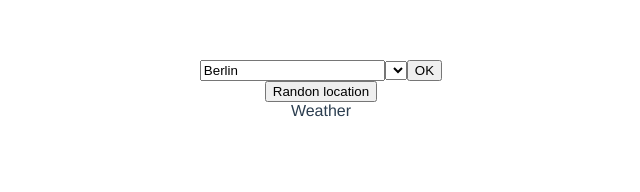
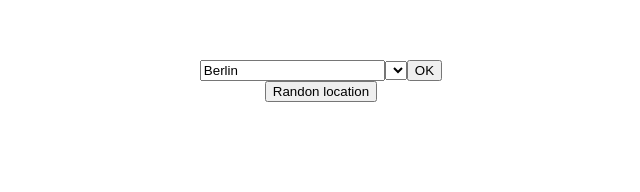
Before and after one commit to ElenaDo/weather-app, a Vue app: page / in a window 1280 px wide. Shown: the top 192 px of the page, without its empty margins (319-959 px from the left). Built offline with nearby package versions, Linux system fonts and the light colour scheme.

Commit message:
display weather data

```diff
--- a/src/App.vue
+++ b/src/App.vue
@@ -1,7 +1,7 @@
 <template>
   <div id="app">
     <LocationSelector @citySelected="getByCity" @coordSelected="getByCoord" />
-    <WeatherCard />
+    <WeatherCard v-if="Object.keys(weatherData).length" :weatherData="weatherData"/>
   </div>
 </template>
 
@@ -11,6 +11,9 @@ import WeatherCard from './components/WeatherCard.vue';
 
 export default {
   name: 'App',
+  data: () => ({
+    weatherData: {},
+  }),
   components: {
     LocationSelector,
     WeatherCard,
@@ -33,6 +36,7 @@ export default {
         console.log(host, key);
         const response = await fetch(`${host}/2.5/weather?${query}&units=metric&appid=${key}`);
         const result = await response.json();
+        this.weatherData = result;
         console.log(result);
       } catch (err) {
         console.log(err);
--- a/src/components/WeatherCard.vue
+++ b/src/components/WeatherCard.vue
@@ -1,13 +1,18 @@
 <template>
   <div class="main-container">
-    Weather
+    <h2>Weather at</h2>
+    <h4 v-if="weatherData.name">{{weatherData.name}}, {{weatherData.sys.country}} </h4>
+    <h4 v-else>Coordinates {{weatherData.coord.lat}}, {{weatherData.coord.lon}}</h4>
+    <p>Temperature {{weatherData.main.temp}} °C</p>
+    <p>Feels like {{weatherData.main.feels_like}} °C</p>
+    <p>Wind {{weatherData.wind.speed}} m/s</p>
   </div>
 </template>
 
 <script>
 export default {
   name: 'WeatherCard',
-  props: {},
+  props: { weatherData: Object },
 };
 </script>
 <style lang="scss" scoped>
```
